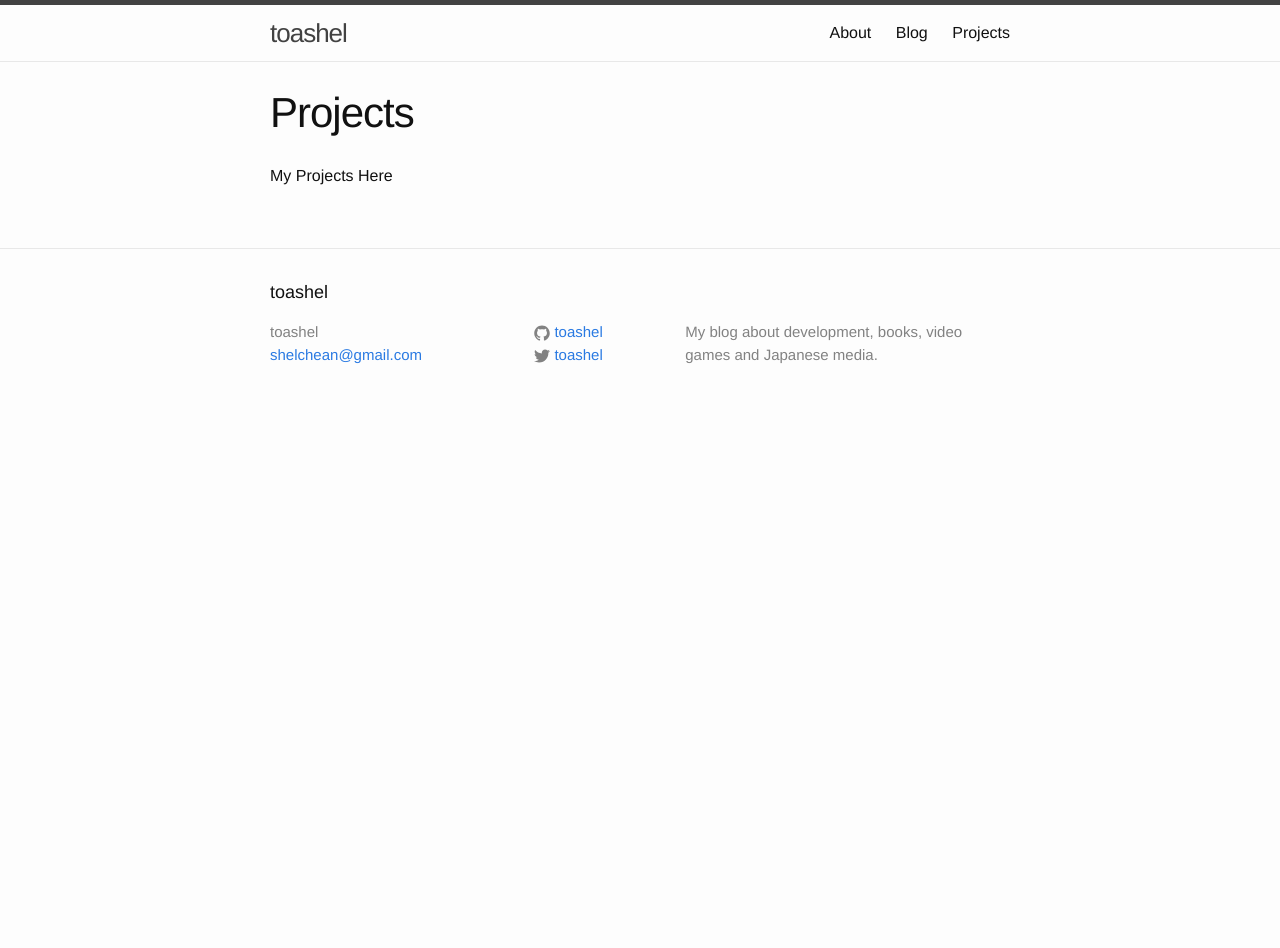
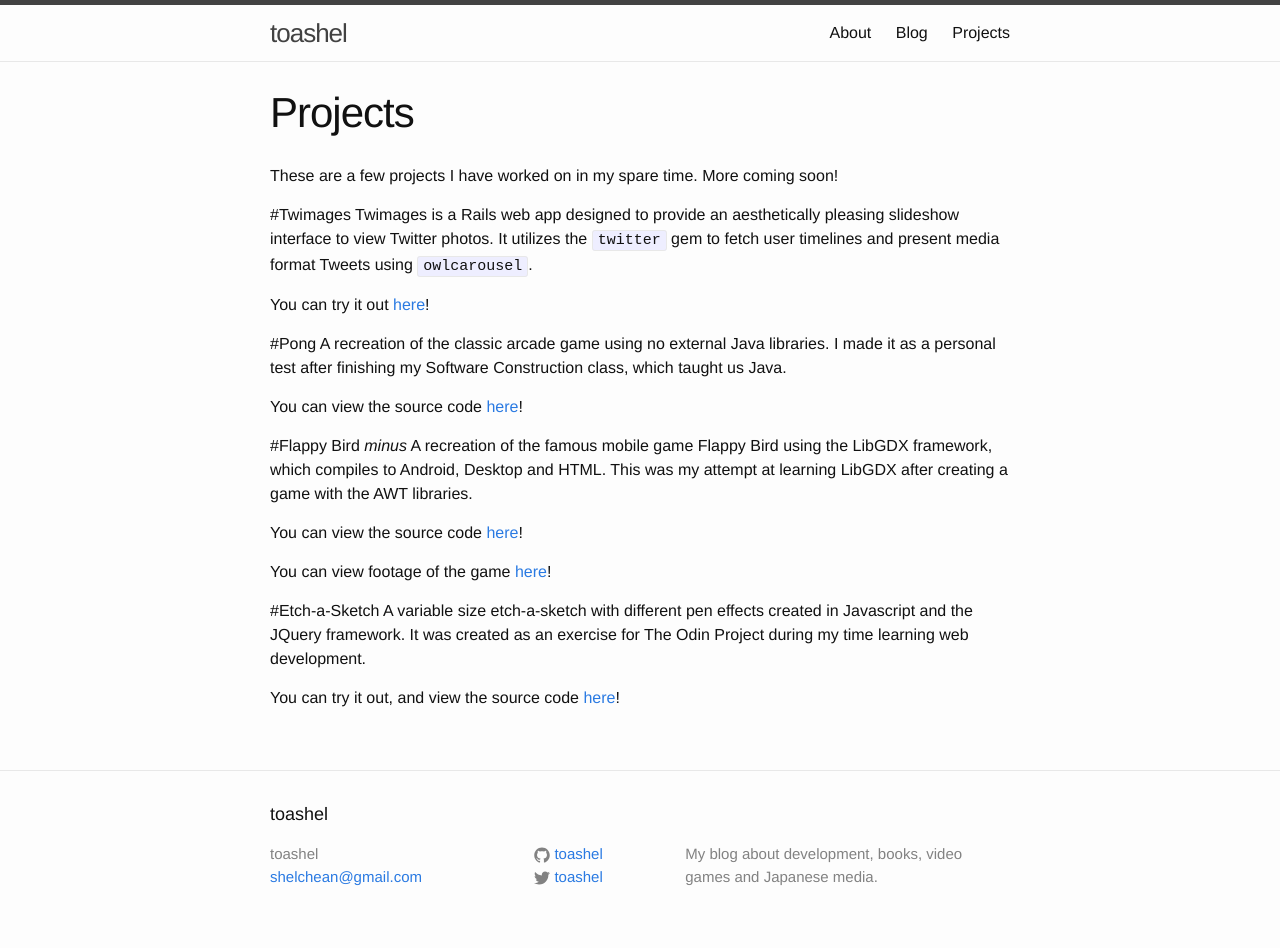
Before and after one commit to PRISISM/blog, a Jekyll site: the page built from projects.md, in a window 1280 px wide. Built offline with Jekyll 4.4.1, drawn with Linux system fonts in a browser that asks for light colours; before the commit the page ends 900 px from its top, so only the background shows below that.

Commit message:
Add projects

```diff
--- a/projects.md
+++ b/projects.md
@@ -3,5 +3,27 @@ layout: page
 title: Projects
 permalink: /projects/
 ---
+These are a few projects I have worked on in my spare time. More coming soon!
 
-My Projects Here
+
+#Twimages
+Twimages is a Rails web app designed to provide an aesthetically pleasing slideshow interface to view Twitter photos. It utilizes the `twitter` gem to fetch user timelines and present media format Tweets using `owlcarousel`.
+
+You can try it out [here](http://twimages.herokuapp.com/)!
+
+#Pong
+A recreation of the classic arcade game using no external Java libraries. I made it as a personal test after finishing my Software Construction class, which taught us Java.
+
+You can view the source code [here](https://github.com/toashel/Pong)!
+
+#Flappy Bird _minus_
+A recreation of the famous mobile game Flappy Bird using the LibGDX framework, which compiles to Android, Desktop and HTML. This was my attempt at learning LibGDX after creating a game with the AWT libraries.
+
+You can view the source code [here](https://github.com/toashel/Flappy)!
+
+You can view footage of the game [here](https://gfycat.com/AdmirablePrestigiousBird)!
+
+#Etch-a-Sketch
+A variable size etch-a-sketch with different pen effects created in Javascript and the JQuery framework. It was created as an exercise for The Odin Project during my time learning web development.
+
+You can try it out, and view the source code [here](http://htmlpreview.github.io/?https://github.com/toashel/etch-a-sketch/blob/master/index.html)!
```
